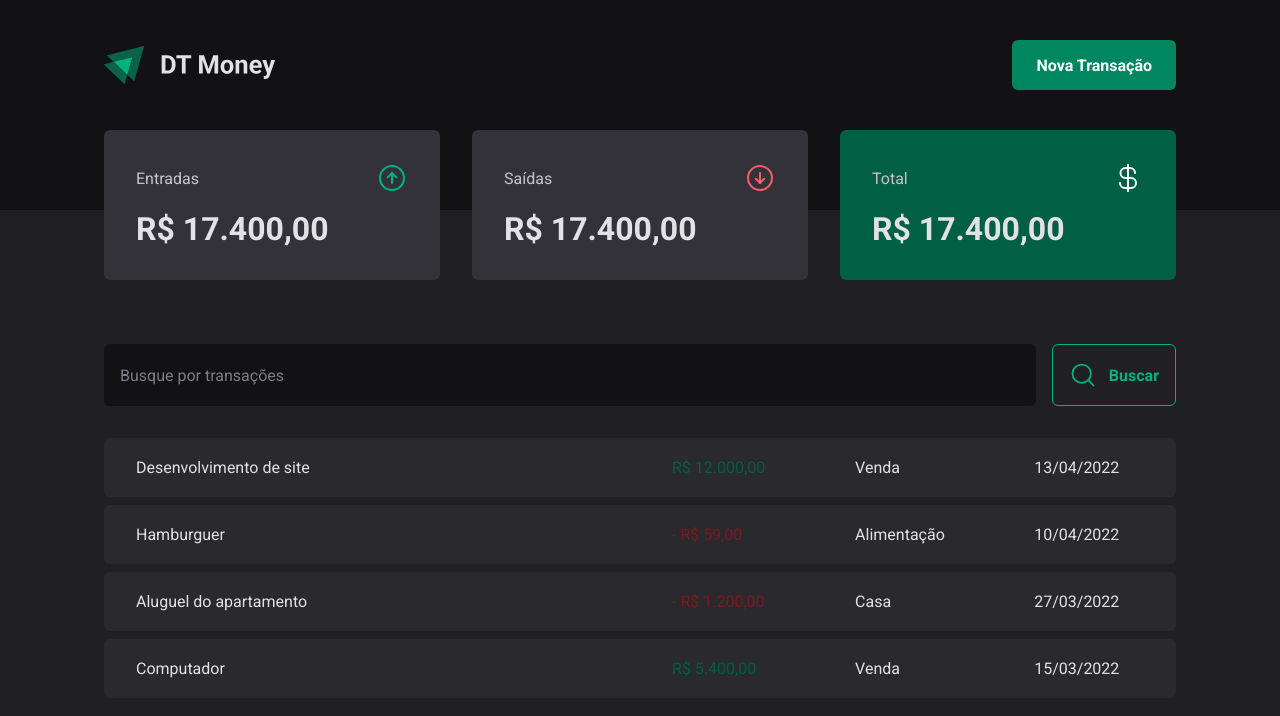
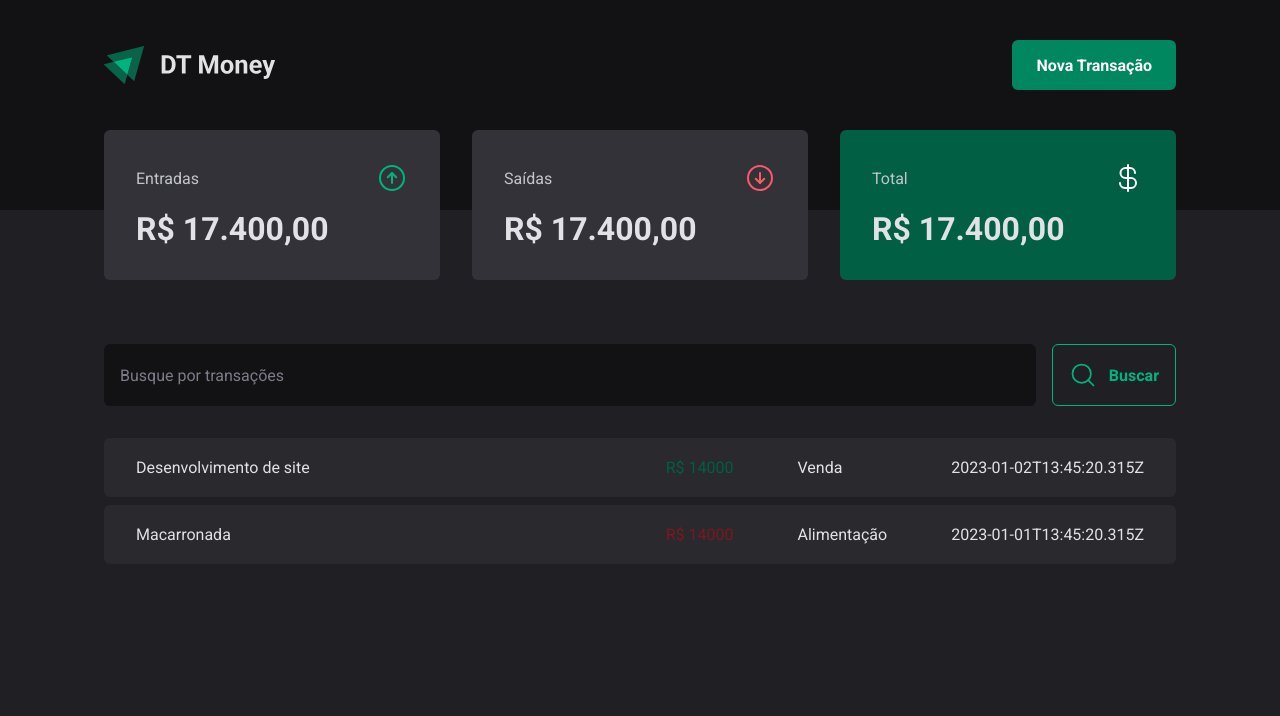
Before and after one commit to LucasSousa09/dt-money, a React (Vite) app: page / in a window 1280 px wide. Shown: the top 716 px of the page. Built offline with nearby package versions, Linux system fonts and the light colour scheme; data requests are answered from the project's data file.

Commit message:
Add TransactionsContext

```diff
--- a/src/App.tsx
+++ b/src/App.tsx
@@ -1,4 +1,5 @@
 import { ThemeProvider } from "styled-components"
+import { TransactionsProvider } from "./contexts/TransactionContext"
 
 import { Transactions } from "./pages/Transactions"
 
@@ -10,7 +11,9 @@
   return (
     <ThemeProvider theme={ defaultTheme }>
       <GlobalStyle />
-      <Transactions />
+      <TransactionsProvider>
+        <Transactions />
+      </TransactionsProvider>
     </ThemeProvider>
   )
 }
--- /dev/null
+++ b/src/contexts/TransactionContext.tsx
@@ -0,0 +1,45 @@
+import { createContext, ReactNode, useEffect, useState } from "react";
+
+interface Transaction {
+  id: number
+  type: "income" | "outcome"
+  description: string
+  category: string
+  price: number
+  createdAt: string
+}
+
+interface TransactionsContextType {
+  transactions: Transaction[]
+  setTransactionsMethod: (transaction: Transaction) => void
+}
+
+export const TransactionsContext = createContext({} as TransactionsContextType)
+
+interface TransactionProviderProps {
+  children: ReactNode
+}
+
+export function TransactionsProvider({children}: TransactionProviderProps) {
+  const [transactions, setTransactions] = useState<Transaction[]>([])
+
+  async function loadTransactions(){
+    const response = await fetch('http://localhost:3333/transactions')
+    const data = await response.json()
+
+    setTransactions(data)
+  }
+
+  function setTransactionsMethod(transaction: Transaction){
+    setTransactions(state => ({...state, transaction}))
+  }
+
+
+  useEffect(() => {
+    loadTransactions()
+  },[])
+
+  return (<TransactionsContext.Provider value={{transactions, setTransactionsMethod}}>
+    {children}
+  </TransactionsContext.Provider>
+)}
--- a/src/pages/Transactions/index.tsx
+++ b/src/pages/Transactions/index.tsx
@@ -1,9 +1,15 @@
+import { useContext, useEffect, useState } from "react";
 import { Header } from "../../components/Header";
 import { Summary } from "../../components/Summary";
+import { TransactionsContext } from "../../contexts/TransactionContext";
 import { SearchForm } from "./components/SearchForm";
 import { PriceHighlight, TransactionsContainer, TransactionsTable } from "./styles";
 
+
+
 export function Transactions(){
+  const { transactions } = useContext(TransactionsContext)
+
   return (
       <div>
         <Header />
@@ -13,30 +19,16 @@
           <SearchForm />
           <TransactionsTable>
             <tbody>
-              <tr>
-                <td width="50%">Desenvolvimento de site</td>
-                <td><PriceHighlight variant='income'>R$ 12.000,00</PriceHighlight></td>
-                <td>Venda</td>
-                <td>13/04/2022</td>
-              </tr>
-              <tr>
-                <td width="50%">Hamburguer</td>
-                <td><PriceHighlight variant='outcome'>- R$ 59,00</PriceHighlight></td>
-                <td>Alimentação</td>
-                <td>10/04/2022</td>
-              </tr>
-              <tr>
-                <td width="50%">Aluguel do apartamento</td>
-                <td><PriceHighlight variant='outcome'>- R$ 1.200,00</PriceHighlight></td>
-                <td>Casa</td>
-                <td>27/03/2022</td>
-              </tr>
-              <tr>
-                <td width="50%">Computador</td>
-                <td><PriceHighlight variant='income'>R$ 5.400,00</PriceHighlight></td>
-                <td>Venda</td>
-                <td>15/03/2022</td>
-              </tr>
+              {
+                transactions.map((transaction) => (
+                  <tr key={transaction.id}>
+                    <td width="50%">{transaction.description}</td>
+                    <td><PriceHighlight variant={transaction.type}>R$ {transaction.price}</PriceHighlight></td>
+                    <td>{transaction.category}</td>
+                    <td>{transaction.createdAt}</td>
+                  </tr>
+                ))
+              }
             </tbody>
           </TransactionsTable>
         </TransactionsContainer>
--- a/src/pages/Transactions/styles.ts
+++ b/src/pages/Transactions/styles.ts
@@ -18,6 +18,8 @@
     background: ${props => props.theme['gray-700']};
     padding: 1.25rem 2rem;
 
+    white-space: nowrap;
+
     &:first-child {
       border-top-left-radius: 6px;
       border-bottom-left-radius: 6px;
```
